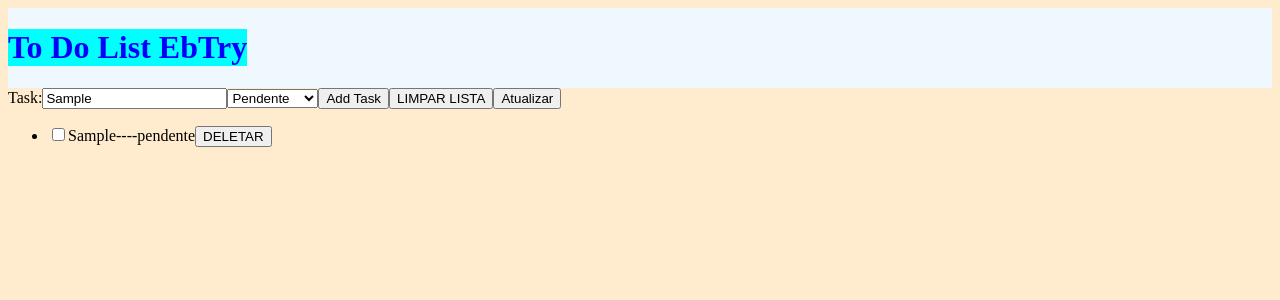
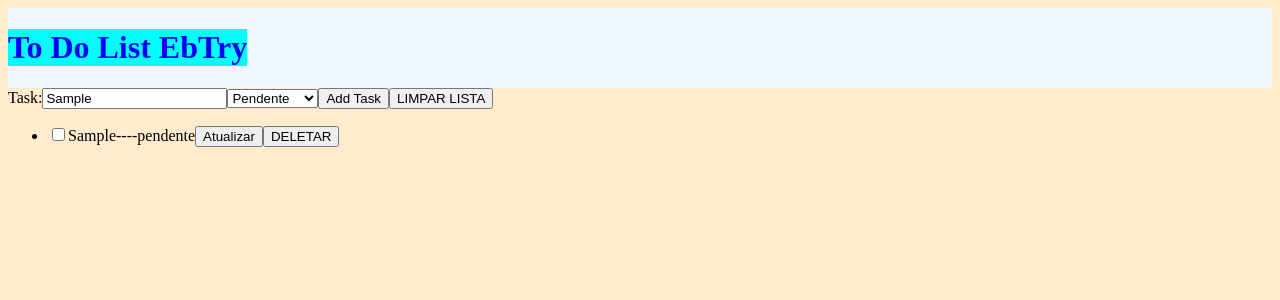
Before and after one commit to leo2903lan/toDoList-Ebytr, a React (Create React App) app in the folder frontend/todolist-ebtry/: page / in a window 1280 px wide. Both pictures are taken after typing "Sample" into the empty fields and a click on the button "Add Task". Shown: the top 300 px of the page. Built offline with nearby package versions, Linux system fonts and the light colour scheme; no server answers.

Commit message:
atualizando o status da tarefa

```diff
--- a/frontend/todolist-ebtry/src/components/Input.tsx
+++ b/frontend/todolist-ebtry/src/components/Input.tsx
@@ -39,7 +39,13 @@ function Input() {
     console.log('requisição na API para detelar toda lista')
   };
 
-  const updateTask = () => { console.log('requisição na API para atualizar a TASK selecionada') }
+  const updateTask = (e: any) => {
+    const newStatus = {
+      status: selectValue,
+    };
+
+    axios.put(`http://localhost:3005/task/${e}`, newStatus)
+    console.log('requisição na API para atualizar a TASK selecionada') }
 
   return (
     <>
@@ -63,7 +69,6 @@ function Input() {
 
       <button type="button" value="Add" onClick={addTask}>Add Task</button>
       <button type="button" value="LIMPAR" onClick={cleanList}>LIMPAR LISTA</button>
-      <button type="button" value="Atualizar" onClick={updateTask}>Atualizar</button>
     </form>
 
     <ul>
@@ -72,6 +77,7 @@ function Input() {
           <input type="checkbox" name="" id={task.id?.toString()} />
           <span>{task.content}--</span>
           <span>--{task.status}</span>
+          <button type="button" value="Atualizar" onClick={() => updateTask(task.id)}>Atualizar</button>
           <button type="button" onClick={() => deleteTask(task.id)}>DELETAR</button>
         </li>
       ))}
```
